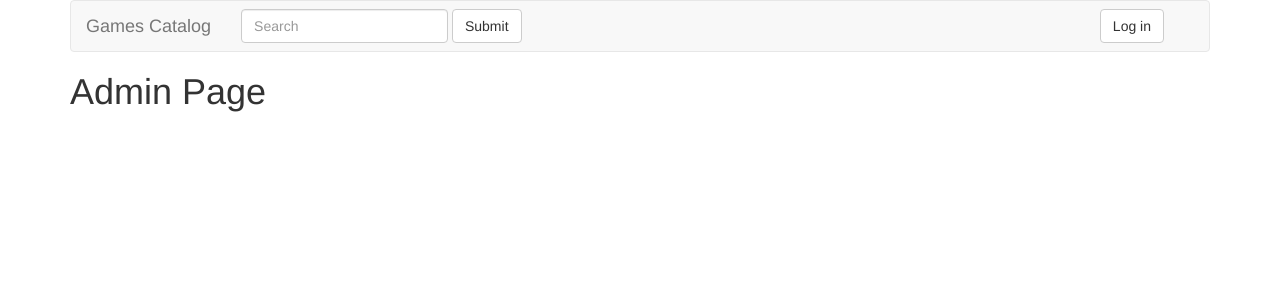
After one commit to joseph-behrens/game-catalog, a Flask app: page /admin in a window 1280 px wide. The commit adds this page. Shown: the top 300 px of the page. Run offline with Flask 2, Linux system fonts and the light colour scheme; some libraries are stand-ins or nearby versions.

Commit message:
Add routes and templates
The templates and routes do not contain any functionality, this is setup
work.

```diff
--- a/app/models.py
+++ b/app/models.py
@@ -1,5 +1,5 @@
 from sqlalchemy import (Column, Integer, String, ForeignKey,
-                        DateTime, Numeric, create_engine)
+                        DateTime, create_engine)
 from sqlalchemy.ext.declarative import declarative_base
 from sqlalchemy.orm import relationship, sessionmaker
 from passlib.apps import custom_app_context as pwd_context
@@ -72,7 +72,6 @@ class Developer(Company):
     __mapper_args__ = {'polymorphic_identity': 'developer'}
 
 
-
 class System(Base):
     """Game systems that games can run on, SNES, Playstation2, etc."""
 
@@ -128,7 +127,7 @@ class Game(Base):
     created_date = Column(DateTime, default=datetime.datetime.utcnow)
     edited_date = Column(DateTime)
     year_released = Column(Integer)
-    average_rating = Column(Numeric)
+    average_rating = Column(String(3))
     image_id = Column(Integer, ForeignKey('image.id'))
     system_id = Column(Integer, ForeignKey('system.id'))
     owner_id = Column(Integer, ForeignKey('user.id'))
--- /dev/null
+++ b/app/templates/admin.html
@@ -0,0 +1,6 @@
+{% extends "main.html" %}
+{% block content %}
+{% include "header.html" %}
+    <h1>Admin Page</h1>
+{% include "footer.html" %}
+{% endblock %}
--- /dev/null
+++ b/app/templates/delete-game.html
@@ -0,0 +1,6 @@
+{% extends "main.html" %}
+{% block content %}
+{% include "header.html" %}
+    <h1>Delete Game {{game_id}} Page</h1>
+{% include "footer.html" %}
+{% endblock %}
--- /dev/null
+++ b/app/templates/edit-game.html
@@ -0,0 +1,6 @@
+{% extends "main.html" %}
+{% block content %}
+{% include "header.html" %}
+    <h1>Edit Game {{game_id}} Page</h1>
+{% include "footer.html" %}
+{% endblock %}
--- /dev/null
+++ b/app/templates/game.html
@@ -0,0 +1,6 @@
+{% extends "main.html" %}
+{% block content %}
+{% include "header.html" %}
+    <h1>Game {{game_id}} Page</h1>
+{% include "footer.html" %}
+{% endblock %}
--- a/app/templates/header.html
+++ b/app/templates/header.html
@@ -0,0 +1,26 @@
+<nav class="navbar navbar-default">
+    <div class="container-fluid">
+      <div class="navbar-header">
+        <button type="button" class="navbar-toggle collapsed" data-toggle="collapse" data-target="#bs-example-navbar-collapse-1" aria-expanded="false">
+          <span class="sr-only">Toggle navigation</span>
+          <span class="icon-bar"></span>
+          <span class="icon-bar"></span>
+          <span class="icon-bar"></span>
+        </button>
+        <a class="navbar-brand" href="{{ url_for('default') }}">Games Catalog</a>
+      </div>
+      <div class="collapse navbar-collapse" id="bs-example-navbar-collapse-1">
+        <form class="navbar-form navbar-left">
+          <div class="form-group">
+            <input type="text" class="form-control" placeholder="Search">
+          </div>
+          <button type="submit" class="btn btn-default">Submit</button>
+        </form>
+        <div class="collapse navbar-collapse">
+            <form class="navbar-form navbar-right">
+                <a href="{{ url_for('login') }}" class="btn btn-default">Log in</a>
+            </form>
+        </div>
+      </div>
+    </div>
+  </nav>
--- /dev/null
+++ b/app/templates/login.html
@@ -0,0 +1,6 @@
+{% extends "main.html" %}
+{% block content %}
+{% include "header.html" %}
+    <h1>Login Page</h1>
+{% include "footer.html" %}
+{% endblock %}
--- a/app/templates/main.html
+++ b/app/templates/main.html
@@ -1,8 +1,15 @@
 <!DOCTYPE html>
 <html lang="en">
 	<head>
+		<meta charset="utf-8">
+		<meta name="viewport" content="width=device-width, initial-scale=1, shrink-to-fit=no">
+		<meta http-equiv="x-ua-compatible" content="ie=edge">
+		<title>Games Catalog</title>
+		<link rel="stylesheet" href="https://maxcdn.bootstrapcdn.com/font-awesome/4.7.0/css/font-awesome.min.css">
 		<link rel="stylesheet" href="//netdna.bootstrapcdn.com/bootstrap/3.1.1/css/bootstrap.min.css">
-		<link rel=stylesheet type=text/css href="{{ url_for('static', filename='main.css') }}">
+		<link rel=stylesheet type=text/css href="{{ url_for('static', filename='css/main.css') }}">
+		<script src="https://ajax.googleapis.com/ajax/libs/jquery/3.3.1/jquery.min.js"></script>
+		<script src="https://maxcdn.bootstrapcdn.com/bootstrap/3.3.7/js/bootstrap.min.js" integrity="sha384-Tc5IQib027qvyjSMfHjOMaLkfuWVxZxUPnCJA7l2mCWNIpG9mGCD8wGNIcPD7Txa" crossorigin="anonymous"></script>
 	</head>
 	<body>
 		<div class="container">
--- /dev/null
+++ b/app/templates/new-game.html
@@ -0,0 +1,6 @@
+{% extends "main.html" %}
+{% block content %}
+{% include "header.html" %}
+    <h1>Create a New Game</h1>
+{% include "footer.html" %}
+{% endblock %}
--- a/app/views.py
+++ b/app/views.py
@@ -3,6 +3,7 @@ from flask import (Flask, render_template, request, redirect,
 from flask import session as login_session
 from sqlalchemy import create_engine, asc
 from sqlalchemy.orm import sessionmaker
+from contextlib import contextmanager
 from models import (Base, Rating, Company, Manufacturer, Publisher,
                     Developer, System, User, Role, UserRole, Game,
                     GamePlatform)
@@ -17,18 +18,99 @@ import string
 
 app = Flask(__name__)
 
+@contextmanager
+def session_scope():
+    """Provide a transactional scope around a series of operations."""
+    engine = create_engine('sqlite:///data/games.db')
+    Base.metadata.bind = engine
+    DBSession = sessionmaker(bind=engine)
+    session = DBSession()
+    try:
+        yield session
+        session.commit()
+    except:
+        session.rollback()
+        raise
+    finally:
+        session.close()
 
-# Connect to Database and create database session
-engine = create_engine('sqlite:///data/games.db')
-Base.metadata.bind = engine
-
-DBSession = sessionmaker(bind=engine)
-session = DBSession()
 
 @app.route('/')
-def homePage():
-    developer = session.query(Company).filter_by(id=1).first()
-    return render_template('home.html', developer=developer)
+def default():
+    with session_scope() as session:
+        developer = session.query(Company).filter_by(id=1).first()
+        return render_template('default.html', developer=developer)
+
+
+@app.route('/login')
+def login():
+    return render_template('login.html')
+
+
+@app.route('/admin')
+def admin():
+    return render_template('admin.html')
+
+
+@app.route('/game/<int:game_id>')
+def game(game_id):
+    return render_template('game.html', game_id=game_id)
+
+
+@app.route('/game/new')
+def newGame():
+    return render_template('new-game.html')
+
+
+@app.route('/game/<int:game_id>/edit')
+def editGame(game_id):
+    return render_template('edit-game.html', game_id=game_id)
+
+
+@app.route('/game/<int:game_id>/delete')
+def deleteGame(game_id):
+    return render_template('delete-game.html', game_id=game_id)
+
+
+@app.route('/api/v1/games')
+def gamesList():
+    with session_scope() as session:
+        games = session.query(Game).all()
+        return jsonify(games=[game.serialize for game in games])
+
+
+@app.route('/api/v1/manufacturers')
+def manufacturerList():
+    with session_scope() as session:
+        manufacturers = session.query(Company).filter_by(
+            company_type='Manufacturer').all()
+        return jsonify(manufacturers=[
+                manufacturer.serialize for manufacturer in manufacturers])
+
+
+@app.route('/api/v1/publishers')
+def publisherList():
+    with session_scope() as session:
+        publishers = session.query(Company).filter_by(
+            company_type='Publisher').all()
+        return jsonify(publishers=[
+            publisher.serialize for publisher in publishers])
+
+
+@app.route('/api/v1/developers')
+def developerList():
+    with session_scope() as session:
+        developers = session.query(Company).filter_by(
+            company_type='Developer').all()
+        return jsonify(developers=[
+            developer.serialize for developer in developers])
+
+
+@app.route('/api/v1/systems')
+def systemList():
+    with session_scope() as session:
+        systems = session.query(Company).filter_by(company_type='System').all()
+        return jsonify(systems=[system.serialize for system in systems])
 
 
 if __name__ == '__main__':
```
Also changed, not shown: app/templates/default.html (renamed from app/templates/home.html).
